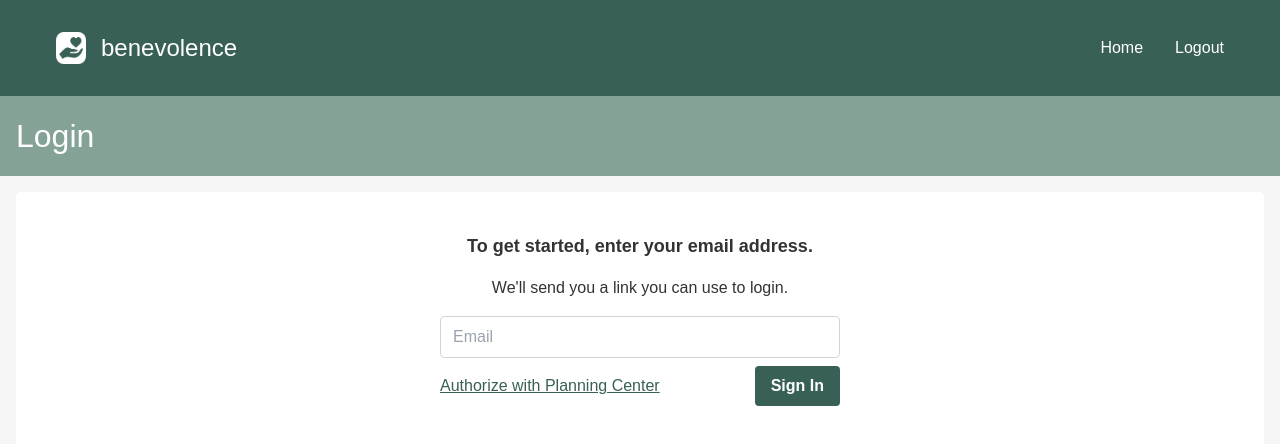
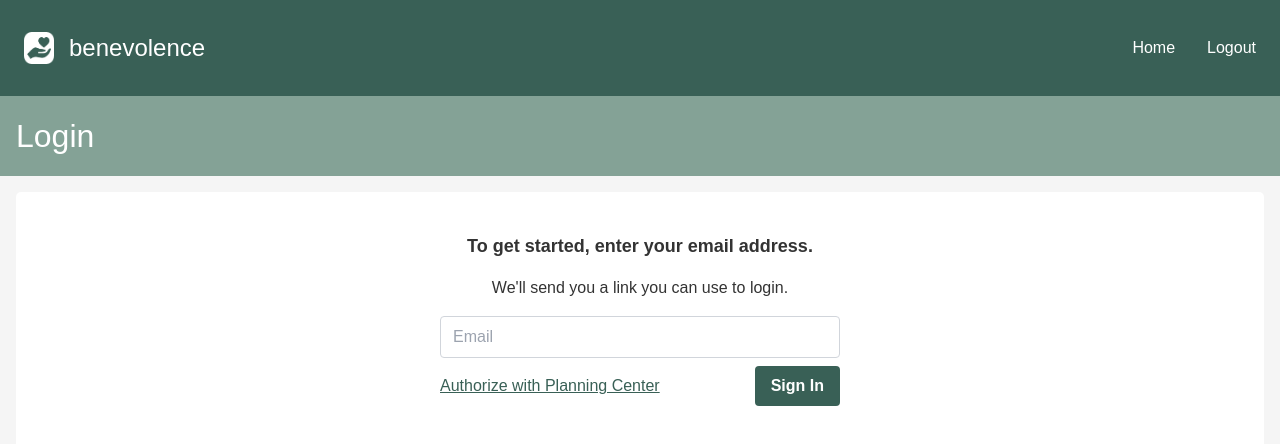
Before and after one commit to hdlane/benevolence-app-client, a React (Vite) app: page /login in a window 1280 px wide. Shown: the top 444 px of the page. Built offline with nearby package versions, Linux system fonts and the light colour scheme; no server answers.

Commit message:
Remove unnecessary div.

```diff
--- a/src/components/Navbar.tsx
+++ b/src/components/Navbar.tsx
@@ -17,7 +17,6 @@
 
     return (
         <nav className="navbar">
-            <div className="max-w-7xl mx-auto px-4 sm:px-6 lg:px-8">
             <div className="flex items-center justify-between h-16">
                 {/* Logo */}
                 <Link to="/" className="flex">
@@ -74,7 +73,6 @@
                     </Dialog>
                 </div>
             </div>
-            </div>
 
             {/* Mobile menu */}
             {isOpen && (
```
Lines whose indentation alone changed are shown as unchanged.
